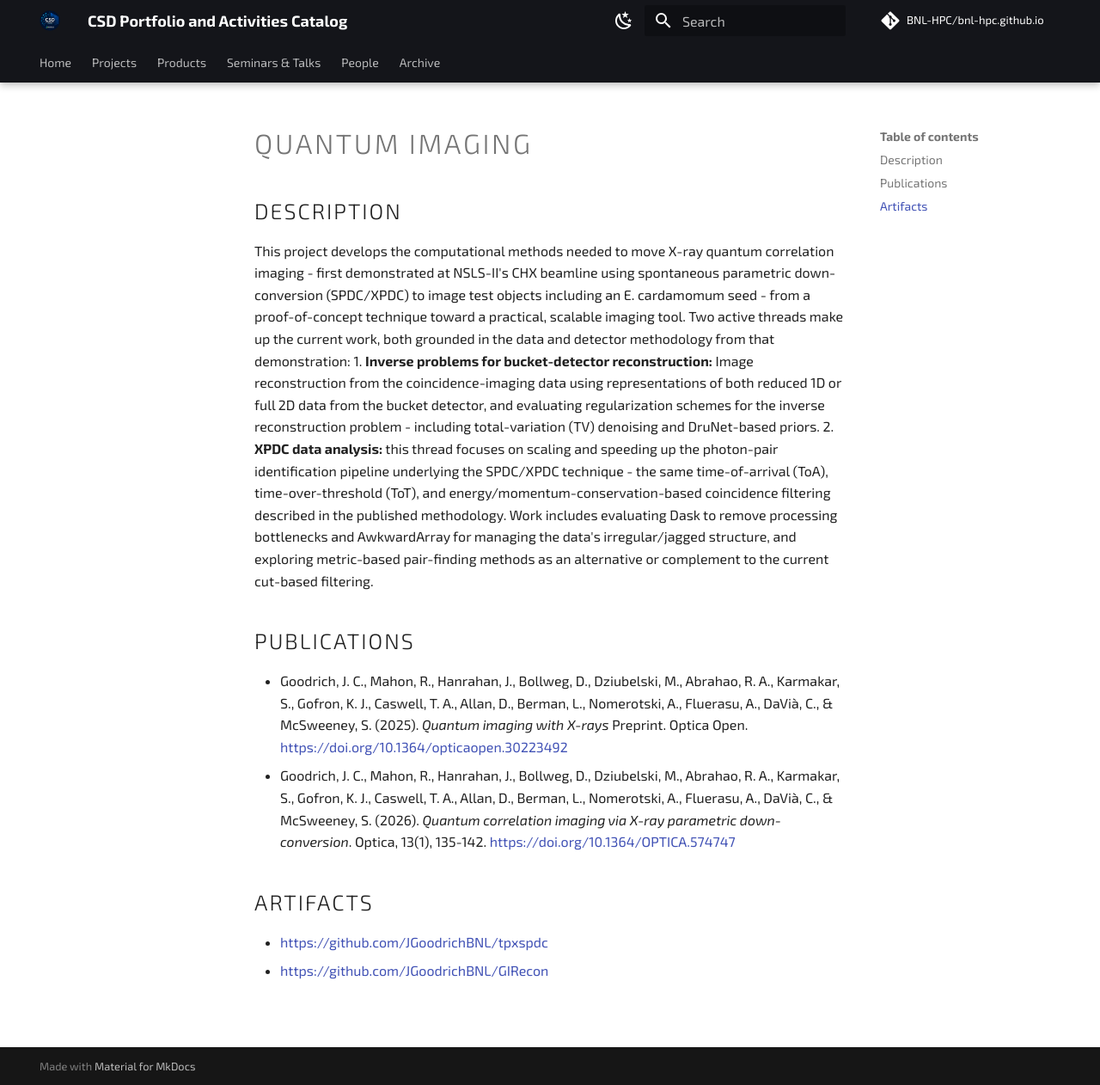
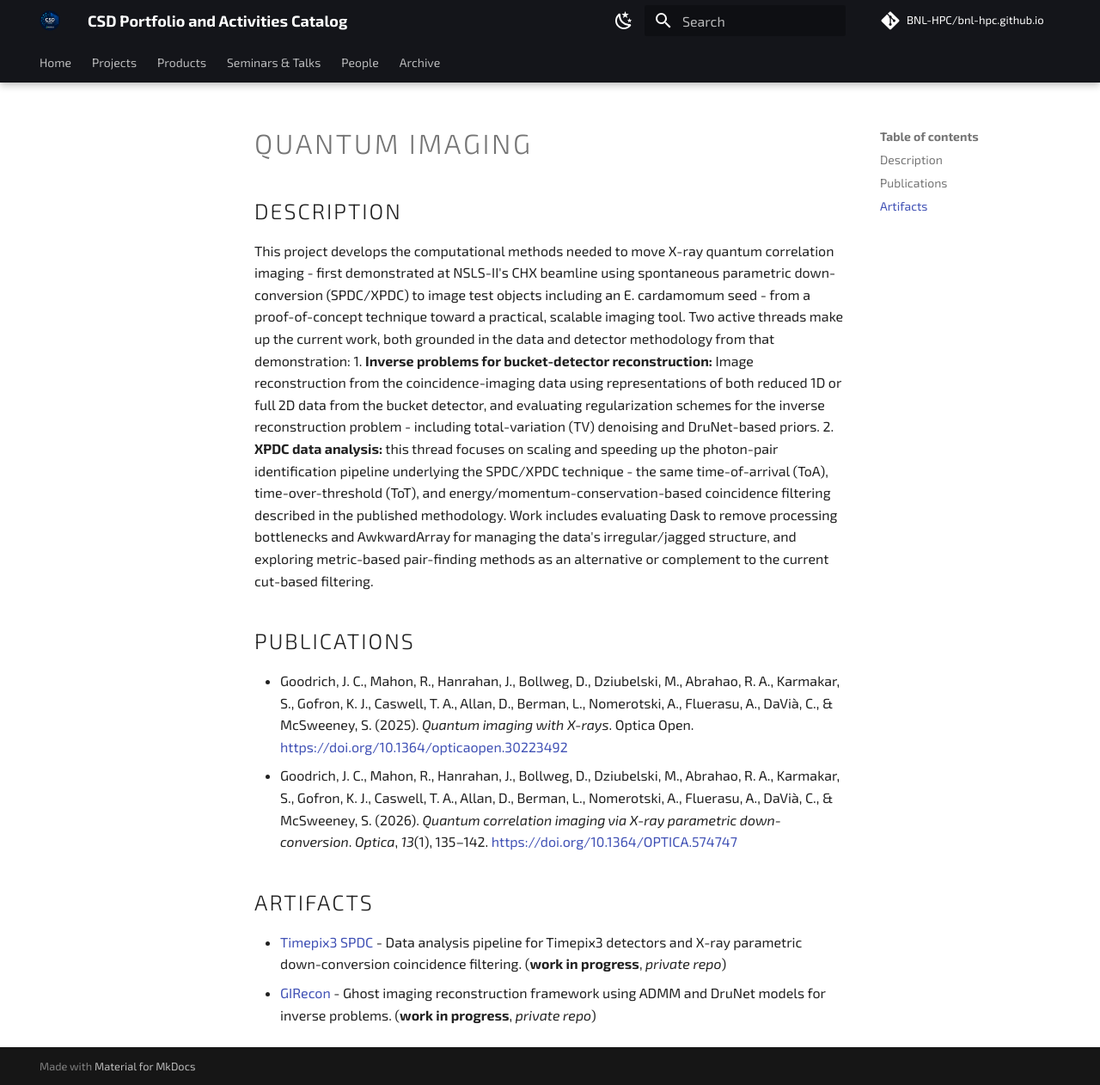
Before and after one commit to BNL-HPC/bnl-hpc.github.io, an MkDocs documentation site: the page built from docs/projects/qimaging.md, in a window 1280 px wide and 1262 px high. Shown: the whole window at 86% size. Built offline with MkDocs 1.6.1 and Material for MkDocs 9.7.7, drawn with Linux system fonts in a browser that asks for light colours; comment, search, counter and statistics services are not loaded.

Commit message:
docs: update QImaging publication formatting and add descriptive links to repository artifacts

```diff
--- a/docs/projects/qimaging.md
+++ b/docs/projects/qimaging.md
@@ -14,9 +14,9 @@ This project develops the computational methods needed to move X-ray quantum cor
 2. **XPDC data analysis:** this thread focuses on scaling and speeding up the photon-pair identification pipeline underlying the SPDC/XPDC technique - the same time-of-arrival (ToA), time-over-threshold (ToT), and energy/momentum-conservation-based coincidence filtering described in the published methodology. Work includes evaluating Dask to remove processing bottlenecks and AwkwardArray for managing the data's irregular/jagged structure, and exploring metric-based pair-finding methods as an alternative or complement to the current cut-based filtering.
 
 ## Publications
-- Goodrich, J. C., Mahon, R., Hanrahan, J., Bollweg, D., Dziubelski, M., Abrahao, R. A., Karmakar, S., Gofron, K. J., Caswell, T. A., Allan, D., Berman, L., Nomerotski, A., Fluerasu, A., DaVià, C., & McSweeney, S. (2025). *Quantum imaging with X-rays* Preprint. Optica Open. [https://doi.org/10.1364/opticaopen.30223492](https://doi.org/10.1364/opticaopen.30223492)
-- Goodrich, J. C., Mahon, R., Hanrahan, J., Bollweg, D., Dziubelski, M., Abrahao, R. A., Karmakar, S., Gofron, K. J., Caswell, T. A., Allan, D., Berman, L., Nomerotski, A., Fluerasu, A., DaVià, C., & McSweeney, S. (2026). *Quantum correlation imaging via X-ray parametric down-conversion*. Optica, 13(1), 135-142. [https://doi.org/10.1364/OPTICA.574747](https://doi.org/10.1364/OPTICA.574747)
+- Goodrich, J. C., Mahon, R., Hanrahan, J., Bollweg, D., Dziubelski, M., Abrahao, R. A., Karmakar, S., Gofron, K. J., Caswell, T. A., Allan, D., Berman, L., Nomerotski, A., Fluerasu, A., DaVià, C., & McSweeney, S. (2025). *Quantum imaging with X-rays*. Optica Open. [https://doi.org/10.1364/opticaopen.30223492](https://doi.org/10.1364/opticaopen.30223492)
+- Goodrich, J. C., Mahon, R., Hanrahan, J., Bollweg, D., Dziubelski, M., Abrahao, R. A., Karmakar, S., Gofron, K. J., Caswell, T. A., Allan, D., Berman, L., Nomerotski, A., Fluerasu, A., DaVià, C., & McSweeney, S. (2026). *Quantum correlation imaging via X-ray parametric down-conversion*. *Optica*, *13*(1), 135–142. [https://doi.org/10.1364/OPTICA.574747](https://doi.org/10.1364/OPTICA.574747)
 
 ## Artifacts
-- [https://github.com/JGoodrichBNL/tpxspdc](https://github.com/JGoodrichBNL/tpxspdc)
-- [https://github.com/JGoodrichBNL/GIRecon](https://github.com/JGoodrichBNL/GIRecon)
+- [Timepix3 SPDC](https://github.com/JGoodrichBNL/tpxspdc) - Data analysis pipeline for Timepix3 detectors and X-ray parametric down-conversion coincidence filtering. (**work in progress**, *private repo*)
+- [GIRecon](https://github.com/kchopra04/GIRecon) - Ghost imaging reconstruction framework using ADMM and DruNet models for inverse problems. (**work in progress**, *private repo*)
```
